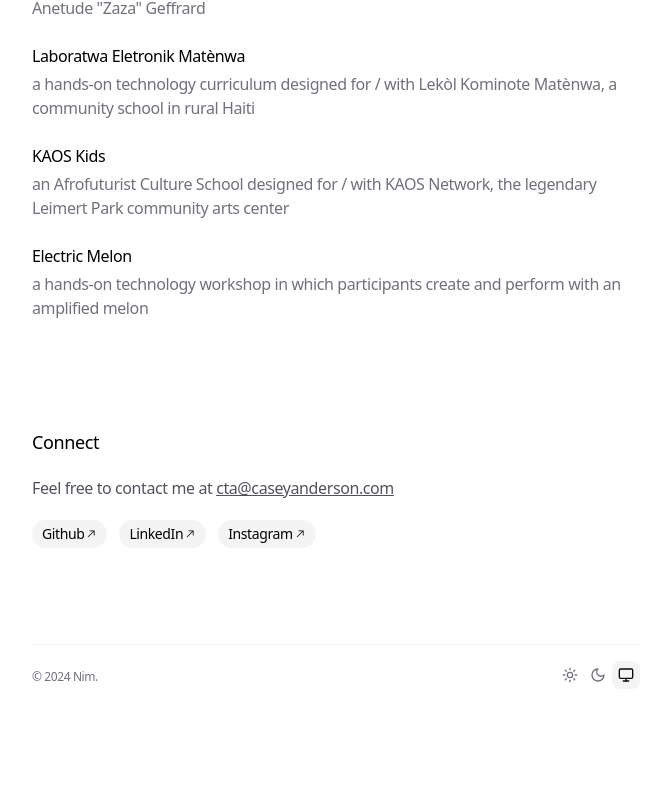
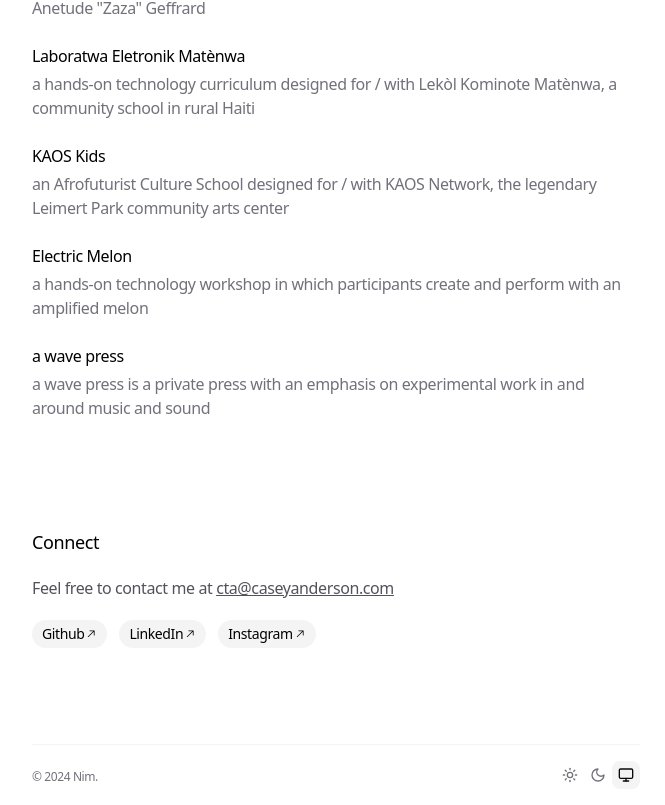
Before and after one commit to caseyanderson/caseyanderson.work, a Next.js app: page / in a window 1280 px wide. Shown: the part 588-1393 px from the top of the page, without its empty margins (304-969 px from the left). Before the commit the page ends 1293 px from the top, so only its background shows below. Built offline with nearby package versions, Linux system fonts and the light colour scheme.

Commit message:
adds awavepress

```diff
--- /dev/null
+++ b/app/blog/awavepress/page.mdx
@@ -0,0 +1,7 @@
+<Cover
+  src="https://awave.press/AWP-LOGO.jpg"
+  alt=""
+  caption=""
+/>
+
+## a wave press
--- a/app/data.ts
+++ b/app/data.ts
@@ -118,6 +118,13 @@ export const BLOG_POSTS: BlogPost[] = [
     link: '/blog/electric-melon',
     uid: 'blog-6',
   },
+  {
+    title: 'a wave press',
+    description: 'a wave press is a private press with an emphasis on experimental work in and around music and sound',
+    link: '/blog/awavepress',
+    uid: 'blog-7',
+  },
+
 ]
 
 export const SOCIAL_LINKS: SocialLink[] = [
```
